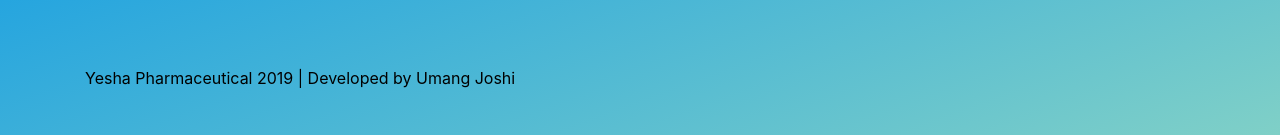
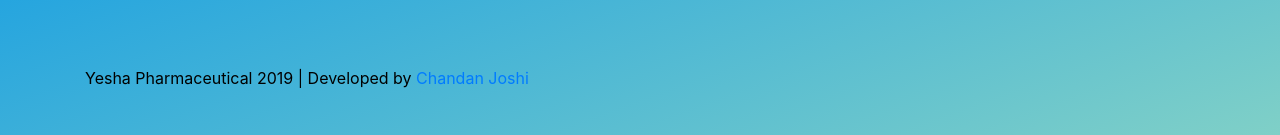
Before and after one commit to cjoshi015/yeshapharmaceutical, a React (Create React App) app: page / in a window 1280 px wide. Shown: the part 2242-2377 px from the top of the page. Built offline with nearby package versions, Linux system fonts and the light colour scheme.

Commit message:
updated name in footer - chandan joshi

```diff
--- a/src/components/footer.js
+++ b/src/components/footer.js
@@ -37,7 +37,8 @@ function Footer(){
                 </div>
                 <div className="footer-bottom">
                     <p className="text-xs-center">
-                        Yesha Pharmaceutical 2019 | Developed by Umang Joshi
+                        Yesha Pharmaceutical 2019 | Developed by <a href="https://chandan-joshi.netlify.app/">Chandan Joshi</a>
+
                     </p>
                 </div>
             </div>
```
